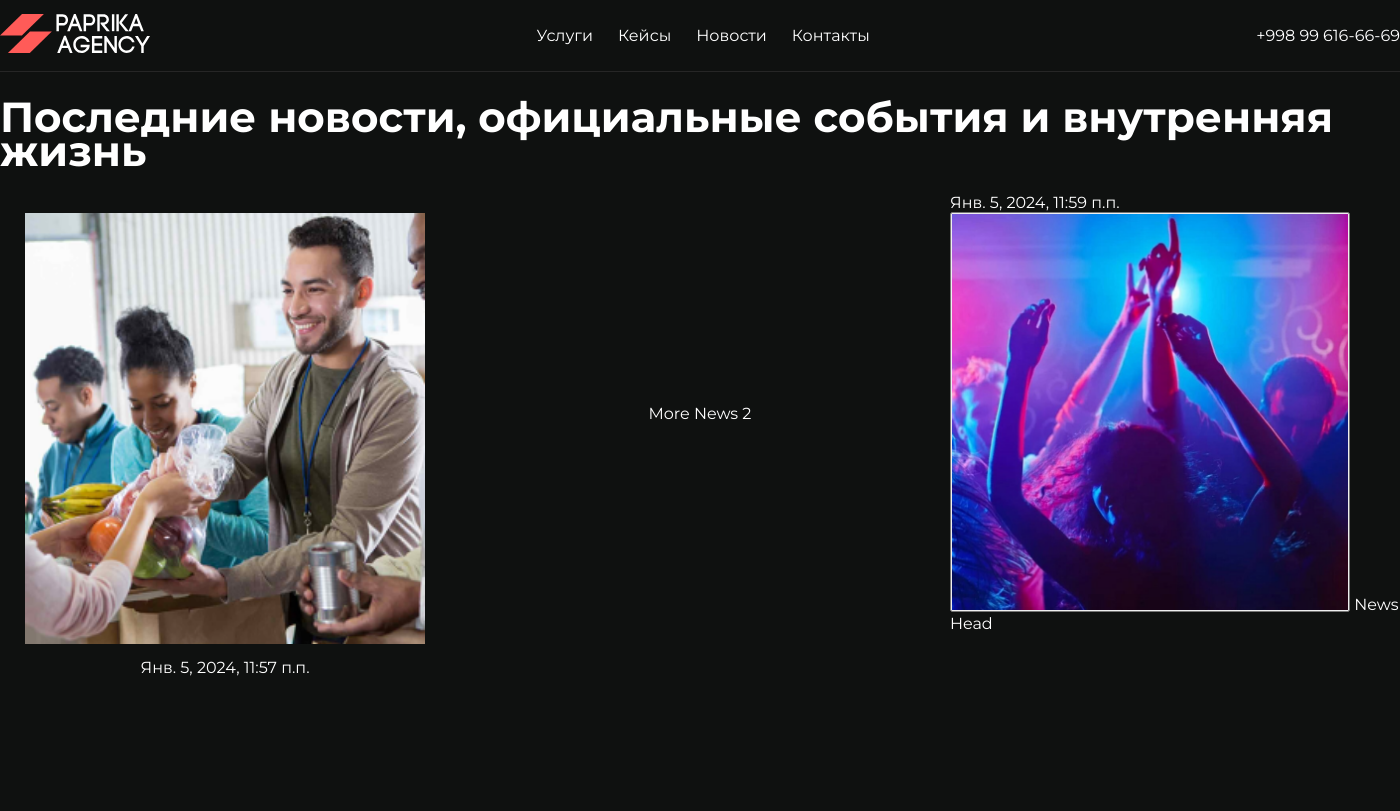
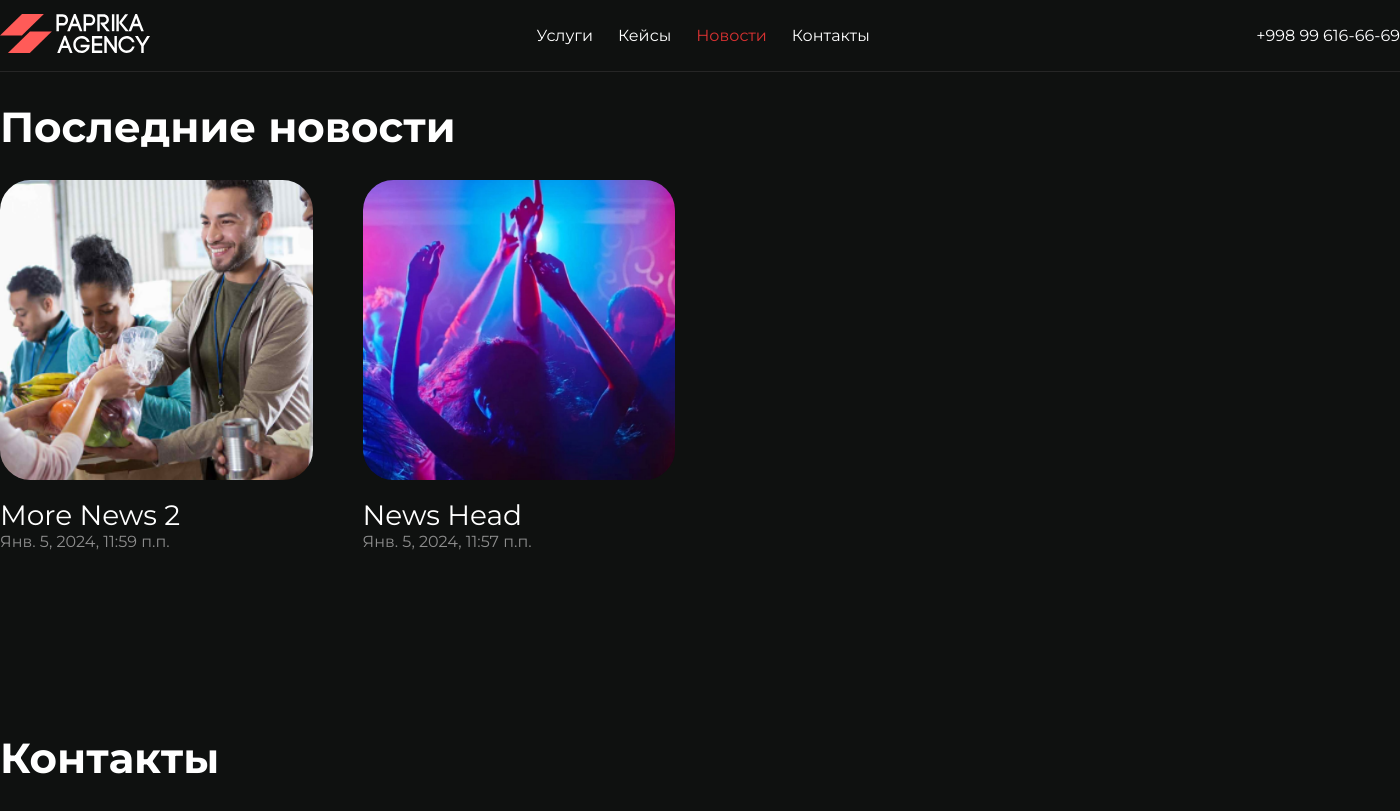
Before and after one commit to alishermutalov/paprica_last, a Django app: page /news/ in a window 1400 px wide. Shown: the top 811 px of the page. Run offline with Django 3.2, Linux system fonts and the light colour scheme; data comes from the database, SQL or seed files in the repository; both versions use the stored data as it was after the commit; some libraries are stand-ins or nearby versions.

Commit message:
news_list update

```diff
--- a/v01/static/css/components/navbar.css
+++ b/v01/static/css/components/navbar.css
@@ -22,3 +22,7 @@
     display: flex;
     gap: 25px;
 }
+
+.active{
+    color: #d73232;
+}
--- a/v01/static/css/components/newsGreed.css
+++ b/v01/static/css/components/newsGreed.css
@@ -8,27 +8,55 @@
 
 .newsgreed {
     display: grid;
-    grid-template-columns: 1fr 1fr 1fr;
-    justify-content: center;
-    align-items: center;
+    grid-template-columns: 1fr 1fr 1fr 1fr;
+    justify-content: space-between;
+
     justify-items: center;
-    gap: 25px;
-}
-
-.newsgreed > button {
-    border: none;
-    cursor: pointer;
+    gap: 50px;
 }
 
 .newsgreed__card{
-    height: 400px;
-    width: 400px;
-    position: relative;
+    width: 100%;
+    display: flex;
+    flex-direction: column;
+    gap: 18px;
+}
+.newsgreed__card--img {
+    height: 300px;
 }
 
-.newsgreed__card > img {
+.newsgreed__card-button {
     width: 100%;
+    height: 100%;
+    background: none;
+    cursor: pointer;
+    border: none;
 }
+
+.newsgreed__card-button > img {
+    border-radius: 30.333px;
+    width: 100%;
+    height: 100%;
+    object-fit: cover;
+    transition: all .2s ease;
+}
+
+.newsgreed__card-button > img:hover {
+    transform: scale(1.02);
+}
+.newsgreed__card--sub p {
+    color: #8d8d8d;
+}
+
+.newsgreed__card--sub a {
+    font-size: 28px;
+    padding-bottom: 5px;
+}
+
+.newsgreed__card--sub > a:hover {
+    color: var(--white);
+}
+
 .news__img {
     position: relative;
     width: 100%;
@@ -42,6 +70,7 @@
 }
 
 .news__img > img {
+    border-radius: 30.333px;
     width: 100%;
     height: 100%;
     object-fit: cover;
--- a/v01/static/css/global.css
+++ b/v01/static/css/global.css
@@ -133,4 +133,5 @@ section {
 
 .section__title > h3{
     font-size: 42px;
+    line-height: 55px;
 }
--- a/v01/templates/contact.html
+++ b/v01/templates/contact.html
@@ -25,7 +25,7 @@
                             <a href="/#services" class="nav__item">Услуги</a>
                             <a href="/#cases" class="nav__item">Кейсы</a>
                             <a href="/news/" class="nav__item">Новости</a>
-                            <a href="/contacts/" class="nav__item">Контакты</a>
+                            <a href="/contacts/" class="nav__item active">Контакты</a>
                         </div>
                         <div class="nav__toggle">
                             <div class="burger"></div>
--- a/v01/templates/news_detail.html
+++ b/v01/templates/news_detail.html
@@ -25,7 +25,7 @@
                         <div class="nav__items">
                             <a href="/#services" class="nav__item">Услуги</a>
                             <a href="/#cases" class="nav__item">Кейсы</a>
-                            <a href="/news/" class="nav__item">Новости</a>
+                            <a href="/news/" class="nav__item active">Новости</a>
                             <a href="/contacts/" class="nav__item">Контакты</a>
                         </div>
                         <div class="nav__toggle">
--- a/v01/templates/news_list.html
+++ b/v01/templates/news_list.html
@@ -29,7 +29,7 @@
                         <div class="nav__items">
                             <a href="/#services" class="nav__item">Услуги</a>
                             <a href="/#cases" class="nav__item">Кейсы</a>
-                            <a href="/news/" class="nav__item">Новости</a>
+                            <a href="/news/" class="nav__item active">Новости</a>
                             <a href="/contacts/" class="nav__item">Контакты</a>
                         </div>
                         <div class="nav__toggle">
@@ -44,25 +44,33 @@
     <section class="newsgreed-section">
         <div class="container">
             <div class="section__title">
-                <h3>Последние новости, официальные события и внутренняя жизнь</h3>
+                <h3>Последние новости</h3>
             </div>
             <div class="newsgreed">
                 {% block content %}
                 {% for article in news %}
-                <button onclick="location.href='/news_detail.html'" class="newsgreed__card">
+                <div class="newsgreed__card">
+                    <div class="newsgreed__card--img">
+                        <button  onclick="location.href='{% url 'news_detail' pk=article.pk %}'" class="newsgreed__card-button">
                             {% if article.image %}
                                 <img src="{{ article.image.url }}" alt="{{ article.title }}">
                             {% else %}
                                 <img src="" alt="Default Image">
                             {% endif %}
                         </button>
+                    </div>
+                    <div class="newsgreed__card--sub">
                         <a href="{% url 'news_detail' pk=article.pk %}">{{ article.title }}</a>
-                <p>{{ article.pub_date }}</b>
+                        <p>{{ article.pub_date }}</p>
+                    </div>
+                </div>
                 {% endfor %}
                 {% endblock %}
             </div>
         </div>
     </section>
+
+
     <section class="contact-section">
         <div class="container">
             <div class="section__title">
--- a/v01/templates/success.html
+++ b/v01/templates/success.html
@@ -25,7 +25,7 @@
                             <a href="/#services" class="nav__item">Услуги</a>
                             <a href="/#cases" class="nav__item">Кейсы</a>
                             <a href="/news/" class="nav__item">Новости</a>
-                            <a href="/contacts/" class="nav__item">Контакты</a>
+                            <a href="/contacts/" class="nav__item active">Контакты</a>
                         </div>
                         <div class="nav__toggle">
                             <div class="burger"></div>
--- a/v01/v01/settings.py
+++ b/v01/v01/settings.py
@@ -25,9 +25,9 @@ SECRET_KEY =config('SECRET_KEY')
 
 
 # SECURITY WARNING: don't run with debug turned on in production!
-DEBUG = False
+DEBUG = True
 
-ALLOWED_HOSTS = ['st40.online','www.st40.online', 'localhost']
+# ALLOWED_HOSTS = ['st40.online','www.st40.online', 'localhost']
 
 
 # Application definition
```
Also changed, not shown: v01/db.sqlite3, v01/media/images/img-1.png (added), v01/media/images/img_.png (added). Lines whose indentation alone changed are shown as unchanged.
